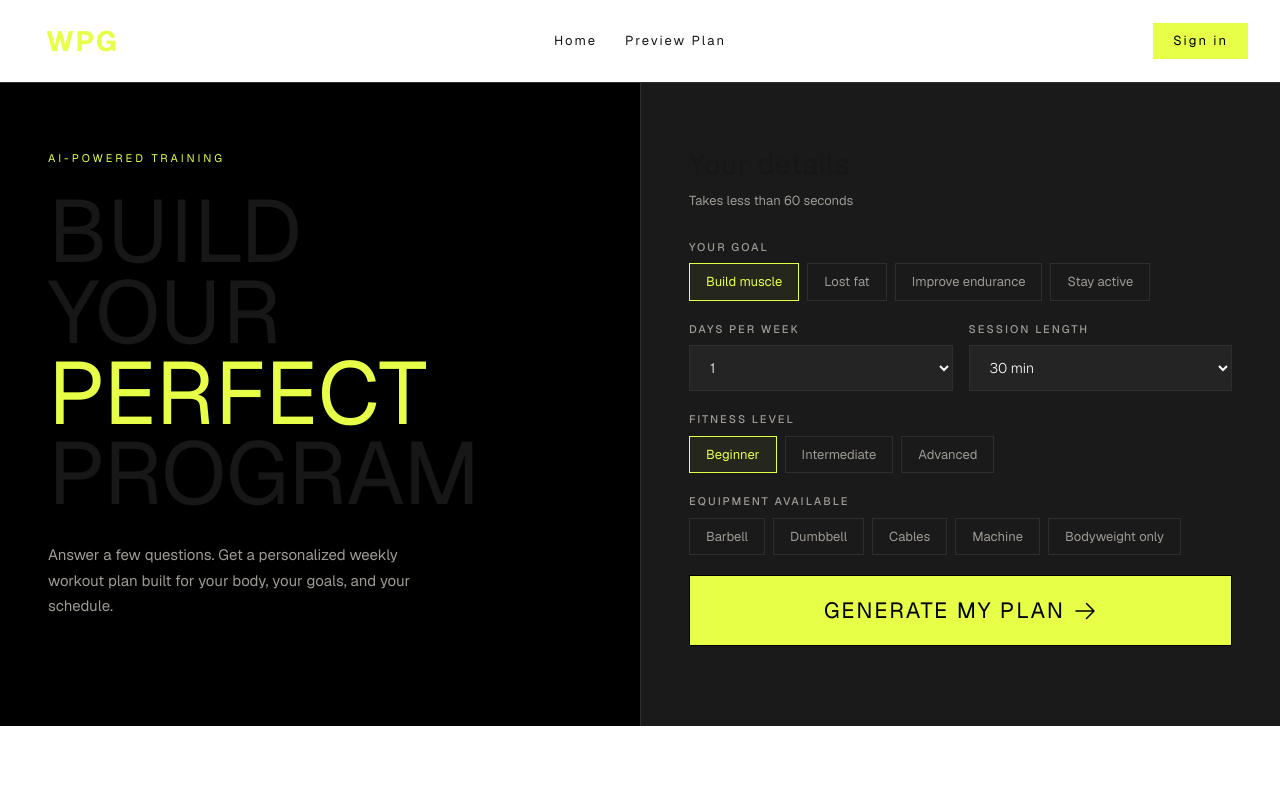
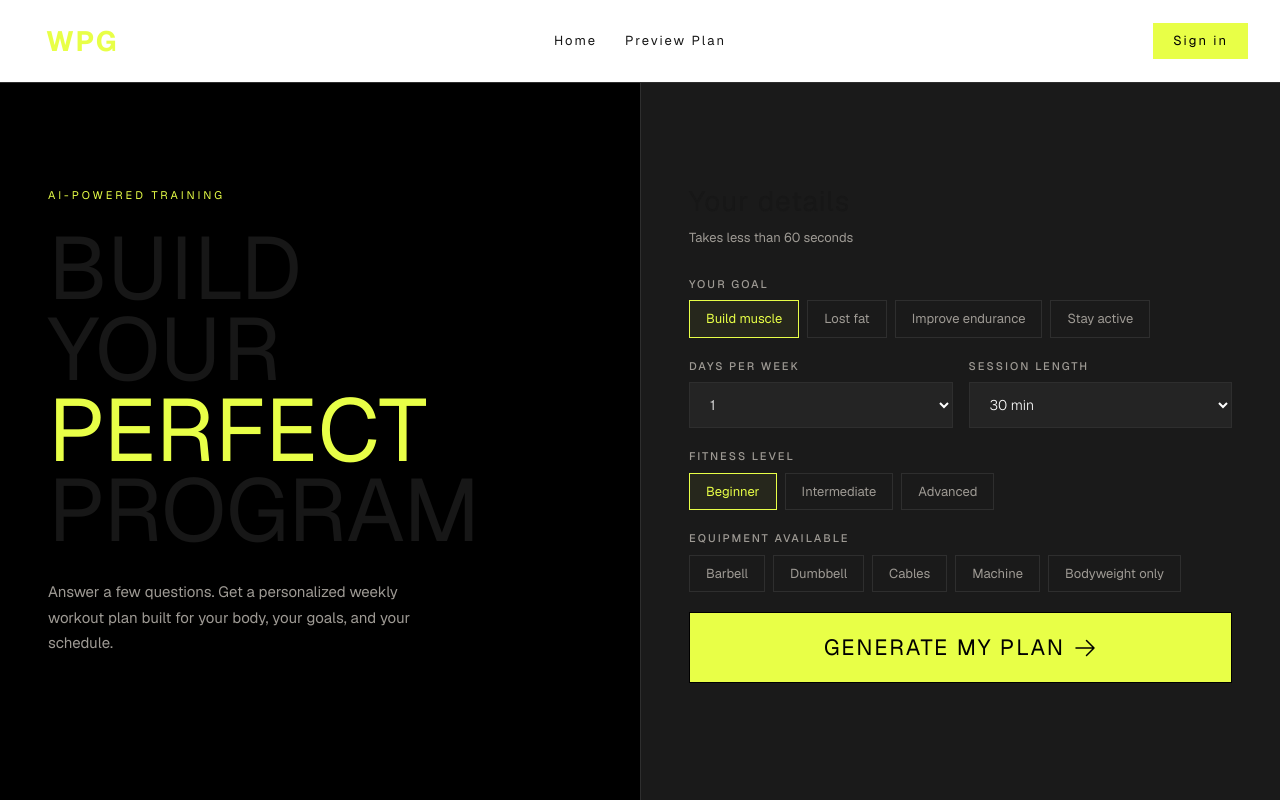
Before and after one commit to Arissj4/Workout-Plan-Generator, a Next.js app in the folder workout-plan-generator/: page / in a window 1280 px wide. Built offline with nearby package versions, Linux system fonts and the light colour scheme; no server answers.

Commit message:
WPG [FIX] Fixed height of page

```diff
--- a/workout-plan-generator/src/app/layout.tsx
+++ b/workout-plan-generator/src/app/layout.tsx
@@ -38,7 +38,7 @@ export default async function RootLayout({
       <body className="min-h-full flex flex-col">
         <SessionWrapper session={session}>
           <Header session={session}/>
-          <main>
+          <main className="flex-1">
             {children}
           </main>
         </SessionWrapper>
```
